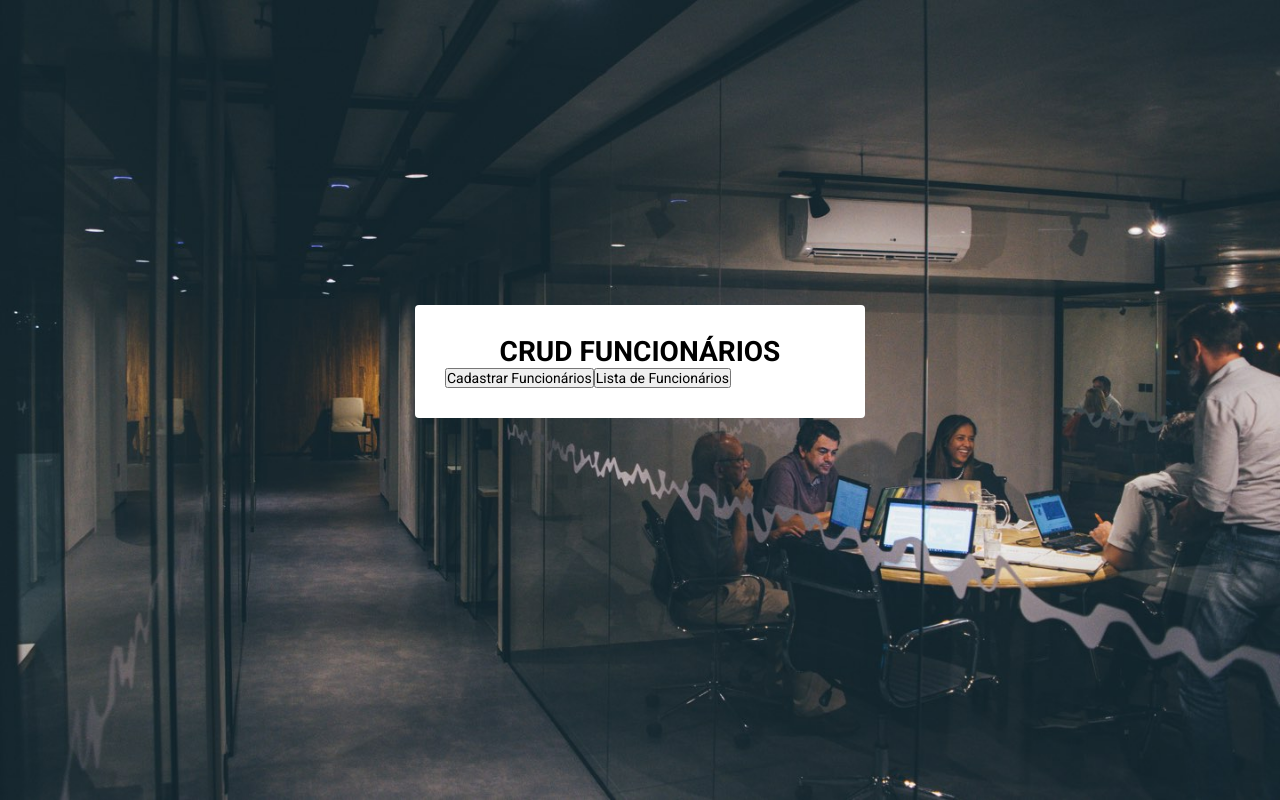
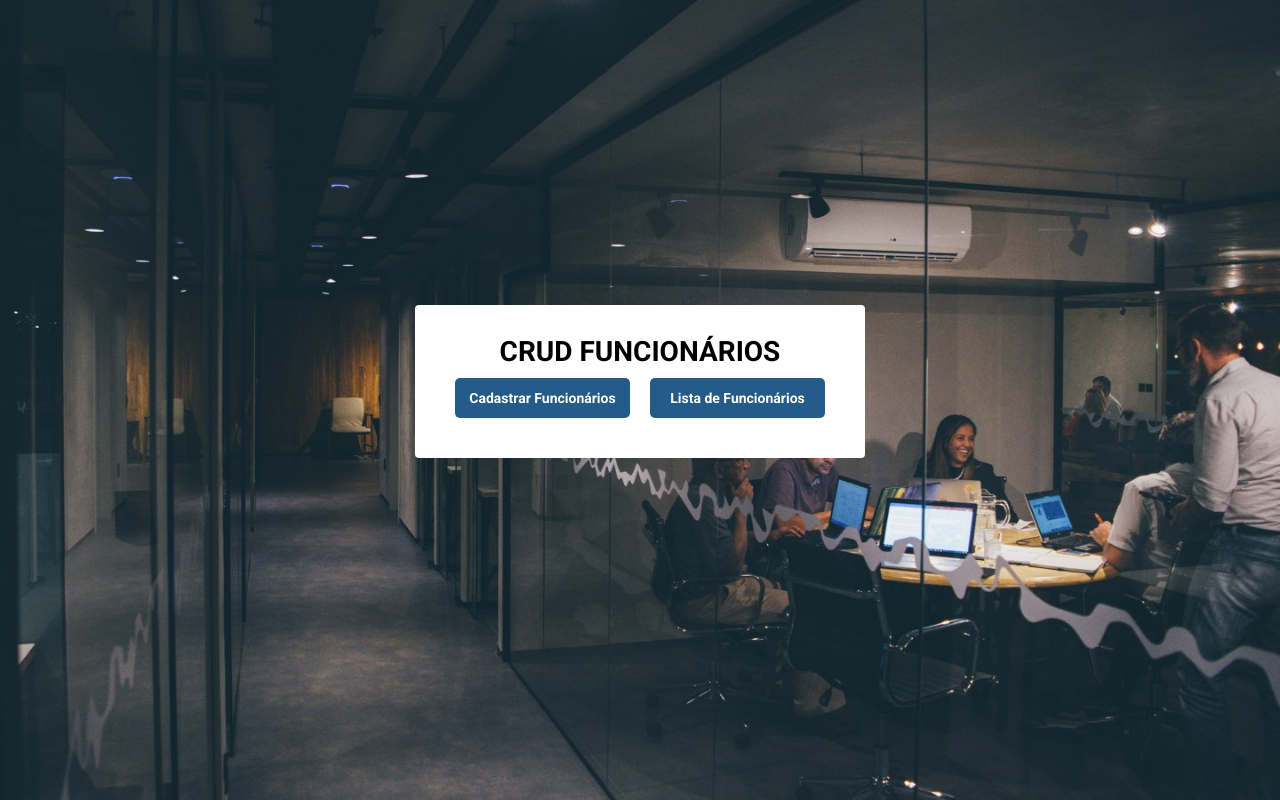
Before and after one commit to Alexddsilva/api-crud-frontend, a React (Create React App) app: page / in a window 1280 px wide. Built offline with nearby package versions, Linux system fonts and the light colour scheme.

Commit message:
antes do merge

```diff
--- a/src/pages/Home/style.css
+++ b/src/pages/Home/style.css
@@ -1,8 +1,47 @@
+div.home {
+  background: #fff;
+}
+
+
 h1 {
   text-align: center;
   margin: 0;
   padding: 0;
   outline: 0;
   box-sizing: border-box;
+}
 
+.home button.btn_cadastrar {
+  border: 0;
+  border-radius: 5px;
+  width: 45%;
+  height: 40px;
+  font-weight: bold;
+  background: rgb(36, 91, 136);
+  color: #fff;
+  cursor: pointer;
+  margin: 2.5%;
 }
+
+.home button.btn_cadastrar:hover {
+  background: rgb(27, 48, 141);
+}
+.home button.btn_listar {
+  border: 0;
+  border-radius: 5px;
+  width: 45%;
+  height: 40px;
+  font-weight: bold;
+  background: rgb(36, 91, 136);
+  color: #fff;
+  cursor: pointer;
+  margin: 2.5%;
+}
+
+.home button.btn_listar:hover {
+  background: rgb(27, 48, 141);
+}
+
+.home p {
+  font-size: 16px;
+}
```
